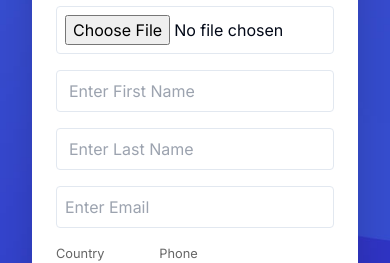
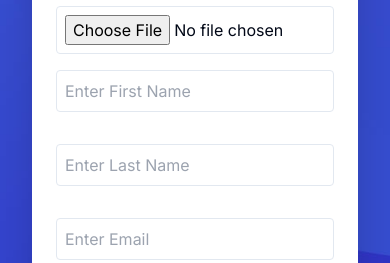
Before and after one commit to shuvo794/RAMS_WEBSITE, a Next.js app: page /sign-up in a window 390 px wide. Shown: the part 199-462 px from the top of the page. Built offline with nearby package versions, Linux system fonts and the light colour scheme; no server answers.

Commit message:
work a mobile responsive sgin up page

```diff
--- a/app/sign-up/page.tsx
+++ b/app/sign-up/page.tsx
@@ -1,9 +1,22 @@
 "use client";
+import { useEffect, useState } from "react";
 import CreatPage from "@/components/Signup";
 import { Card, CardContent } from "@/components/ui/card";
 import Image from "next/image";
 
-const page = () => {
+const Page = () => {
+  const [showCard, setShowCard] = useState(false);
+
+  useEffect(() => {
+    const checkSize = () => {
+      setShowCard(window.innerWidth > 1250 && window.innerHeight > 600);
+    };
+
+    checkSize(); // run on load
+    window.addEventListener("resize", checkSize);
+    return () => window.removeEventListener("resize", checkSize);
+  }, []);
+
   return (
     <div
       className="flex flex-col items-center justify-center w-full min-h-screen p-8 md:p-[9rem] relative"
@@ -15,7 +28,7 @@ const page = () => {
       }}
     >
       <div className="flex flex-col mt-16 md:mt-0 md:flex-row w-full max-w-6xl rounded-2xl shadow-2xl overflow-hidden bg-white">
-        {/* Left Section: Hidden on mobile */}
+        {showCard && (
           <Card
             className="hidden md:flex flex-col flex-1 items-center justify-center border-0 rounded-none p-12"
             style={{
@@ -70,8 +83,9 @@ const page = () => {
               </div>
             </CardContent>
           </Card>
+        )}
 
-        {/* Right Section: Full width on mobile */}
+        {/* Right Section */}
         <div className="w-full mb-[-1rem] md:flex-1 flex items-center justify-center p-6 md:p-12 border-t md:border-t-0 md:border-l border-gray-200 bg-white">
           <CreatPage />
         </div>
@@ -80,4 +94,4 @@ const page = () => {
   );
 };
 
-export default page;
+export default Page;
--- a/components/Signup.tsx
+++ b/components/Signup.tsx
@@ -5,7 +5,7 @@ import { useRouter } from "next/navigation";
 import { CHECK_EMAIL, CHECK_PRIMARY_PHONE, SIGNUP } from "@/lib/config";
 import Swal from "sweetalert2";
 import CountryCodeSelect from "./CountryCodeSelect";
-import { useState } from "react";
+import { useEffect, useState } from "react";
 import { FontAwesomeIcon } from "@fortawesome/react-fontawesome";
 import { faEye, faEyeSlash } from "@fortawesome/free-solid-svg-icons";
 
@@ -165,6 +165,19 @@ export default function CreatPage() {
     }
   };
 
+  const [isMobile, setIsMobile] = useState(false);
+
+  useEffect(() => {
+    const checkSize = () => {
+      setIsMobile(window.innerWidth < 768); // <768px hole mobile
+    };
+
+    checkSize(); // initial check
+    window.addEventListener("resize", checkSize);
+
+    return () => window.removeEventListener("resize", checkSize);
+  }, []);
+
   return (
     <div>
       <h2
@@ -195,19 +208,25 @@ export default function CreatPage() {
           </label>
           <input type="file" {...register("logo")} style={inputStyle} />
 
-          {/* First Name & Last Name */}
-          <div className="flex flex-col md:flex-row gap-4 mb-4">
+          <div
+            style={{
+              display: "flex",
+              gap: "1rem",
+              marginBottom: "1rem",
+              flexDirection: isMobile ? "column" : "row", // mobile -> column, desktop -> row
+            }}
+          >
             <input
               type="text"
               placeholder="Enter First Name"
               {...register("first_name", { required: true })}
-              className="flex-1 border rounded px-3 py-2"
+              style={{ ...inputStyle, flex: 1 }}
             />
             <input
               type="text"
               placeholder="Enter Last Name"
               {...register("last_name", { required: true })}
-              className="flex-1 border rounded px-3 py-2"
+              style={{ ...inputStyle, flex: 1 }}
             />
           </div>
 
```
Lines whose indentation alone changed are shown as unchanged.
